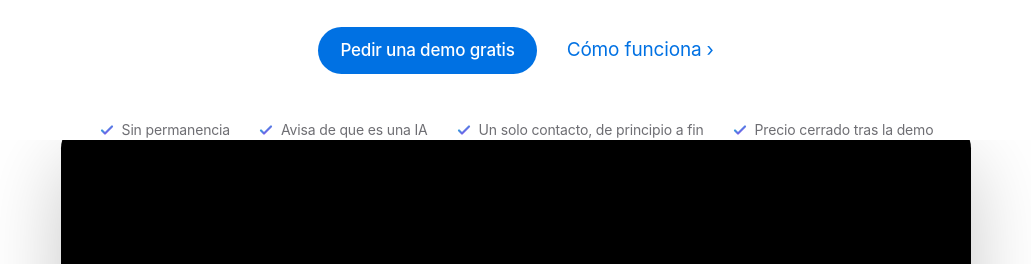
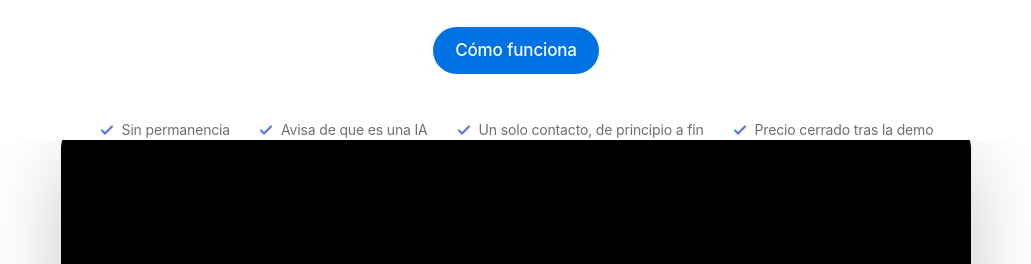
Before and after one commit to Sergio-sysops/ciberix, a plain HTML site: page index.html in a window 1280 px wide. Shown: the part 536-800 px from the top of the page, without its empty margins (124-1155 px from the left). Drawn offline with Linux system fonts and the light colour scheme; animation ran at ten frames a second.

Commit message:
Portada: un solo botón «Cómo funciona», sin repetir «Pedir demo»

```diff
--- a/index.html
+++ b/index.html
@@ -432,8 +432,7 @@ html.retro body::after{content:"";position:fixed;inset:0;pointer-events:none;z-i
   <h1>Tu teléfono, siempre atendido. <span class="grad">Aunque tú no puedas.</span></h1>
   <p class="entrada">Tu asistente coge el teléfono, responde en segundos y da citas por ti. De día, de noche y aunque llamen varios a la vez.</p>
   <div class="botones">
-    <a class="pildora" href="#demo">Pedir una demo gratis</a>
-    <a class="enlace" href="#asistente">Cómo funciona</a>
+    <a class="pildora" href="#asistente">Cómo funciona</a>
   </div>
   <!-- Franja de confianza: SOLO cosas verdaderas (añadir "Datos en Europa"/RGPD cuando esté confirmado con Retell) -->
   <ul class="confianza" aria-label="Garantías">
```
